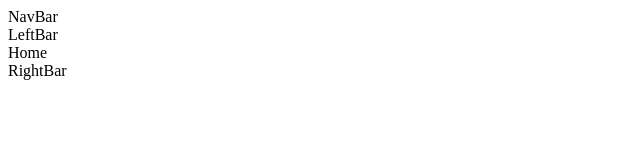
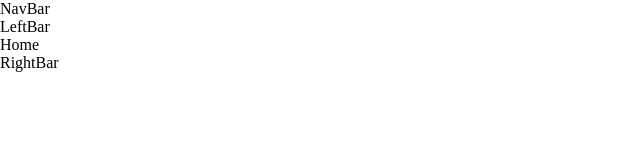
Before and after one commit to Nestortion/Definitely-not-a-Chat-App, a React (Vite) app in the folder client/: page / in a window 1280 px wide. Shown: the top 160 px of the page, without its empty margins (0-640 px from the left). Built offline with nearby package versions, Linux system fonts and the light colour scheme.

Commit message:
chore: create global styling

```diff
--- /dev/null
+++ b/client/src/globals.scss
@@ -0,0 +1,7 @@
+*,
+*::before,
+*::after {
+  padding: 0;
+  margin: 0;
+  box-sizing: border-box;
+}
--- a/client/src/main.jsx
+++ b/client/src/main.jsx
@@ -7,6 +7,7 @@ import NotFound from './pages/NotFound/NotFound'
 import Home from './pages/Home/Home'
 import Chat from './pages/Chat/Chat'
 import Profile from './pages/Profile/Profile'
+import './globals.scss'
 
 const router = createBrowserRouter([
   {
```
